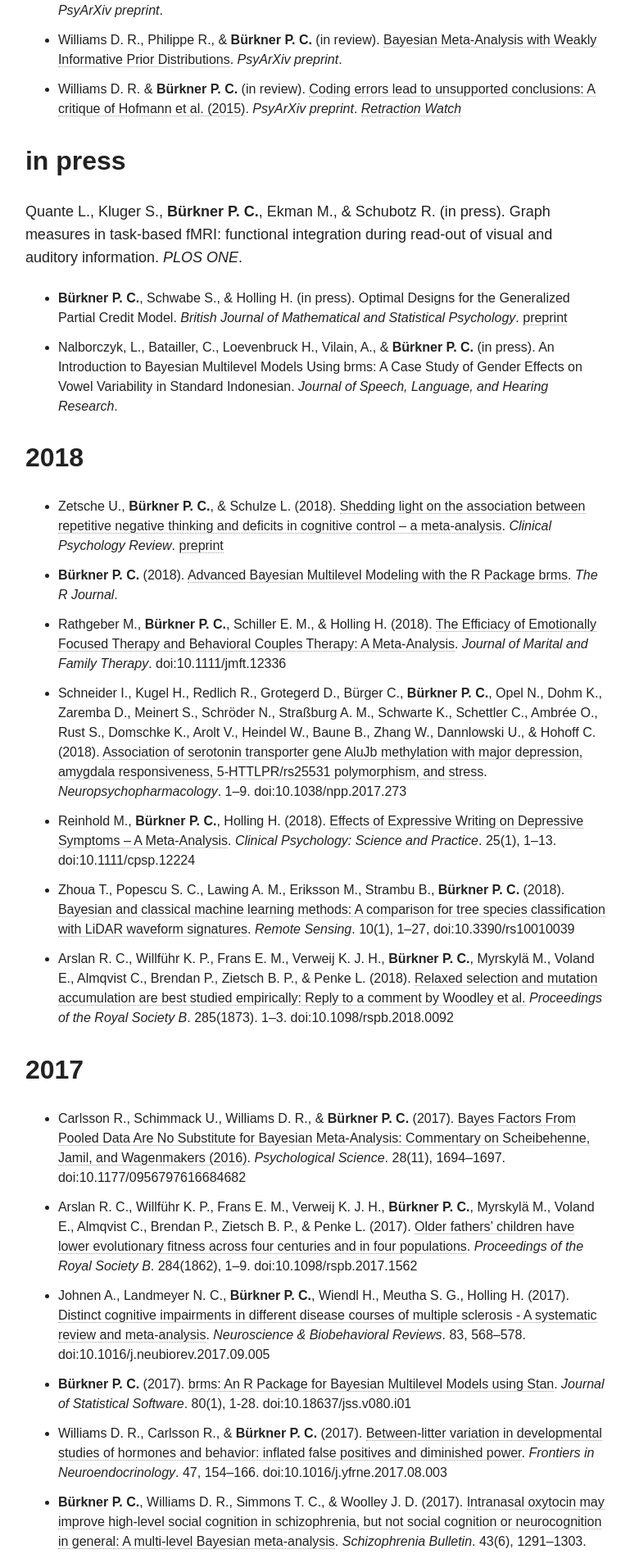
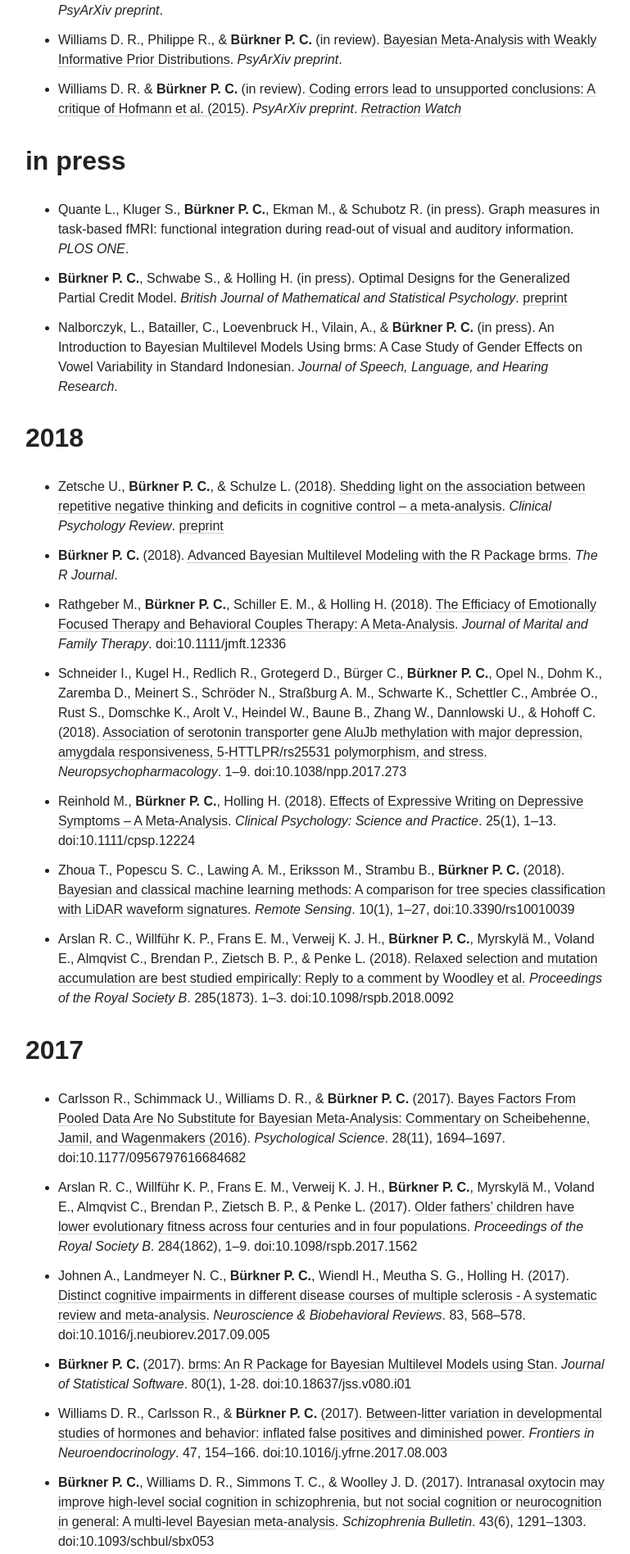
Before and after one commit to paul-buerkner/paul-buerkner.github.io, a Jekyll site: the page built from publications/index.md, in a window 1280 px wide. Shown: the part 897-2793 px from the top of the page at 82% size, without its empty margins (255-1024 px from the left). Built offline with Jekyll 4.4.1, drawn with Linux system fonts in a browser that asks for light colours; nearby versions of some CDN libraries.

Commit message:
fix typo

```diff
--- a/publications/index.md
+++ b/publications/index.md
@@ -13,7 +13,7 @@ excerpt: "A list of my publications"
 * Williams D. R. & **Bürkner P. C.** (in review). [Coding errors lead to unsupported conclusions: A critique of Hofmann et al. (2015)](https://osf.io/preprints/psyarxiv/2jpdb/). *PsyArXiv preprint*. [*Retraction Watch*](http://retractionwatch.com/2016/10/04/oh-well-love-hormone-doesnt-reduce-psychiatric-symptoms-says-researchers-in-request-to-retract/)
 
 ## in press
-Quante L., Kluger S., **Bürkner P. C.**, Ekman M., & Schubotz R. (in press).
+* Quante L., Kluger S., **Bürkner P. C.**, Ekman M., & Schubotz R. (in press).
 Graph measures in task-based fMRI: functional integration during read-out of
 visual and auditory information. *PLOS ONE*.
 * **Bürkner P. C.**, Schwabe S., & Holling H. (in press). Optimal Designs for the Generalized Partial Credit Model. *British Journal of Mathematical and Statistical Psychology*. [preprint](https://arxiv.org/abs/1803.06517)
```
